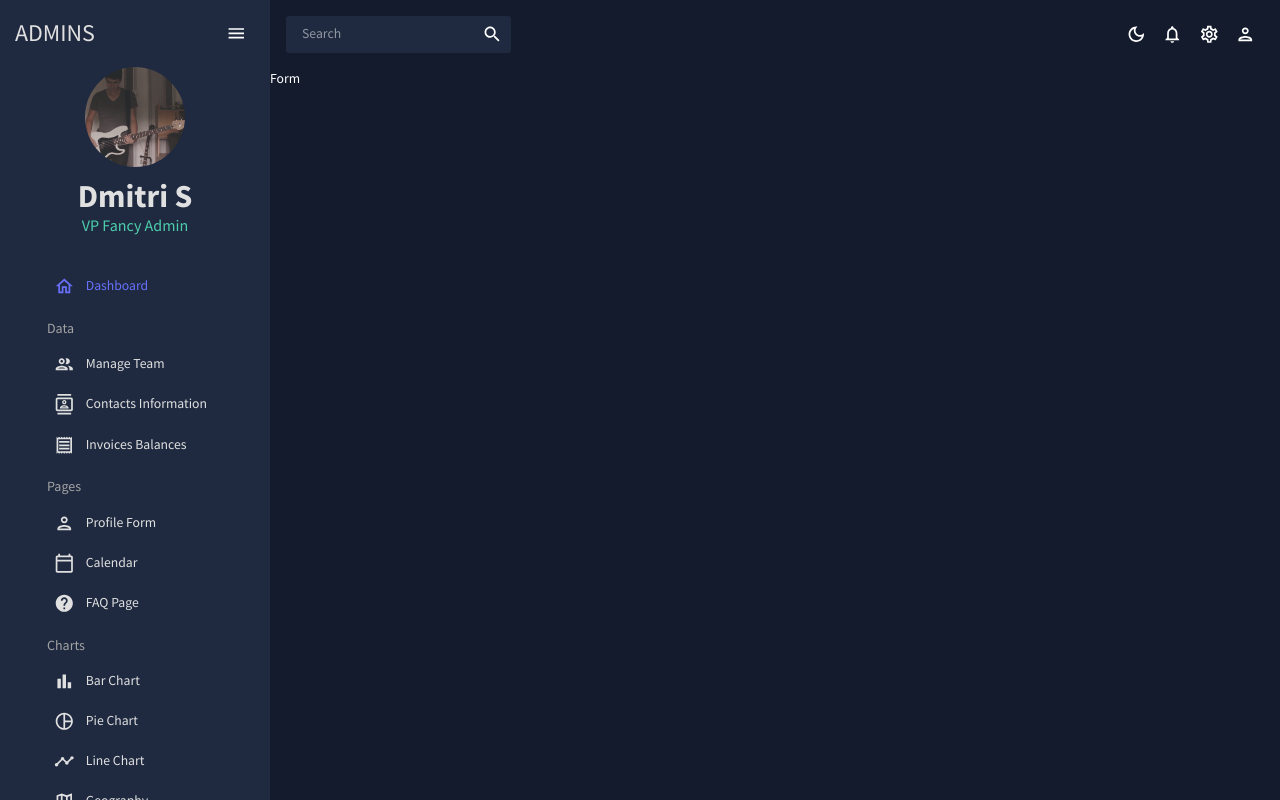
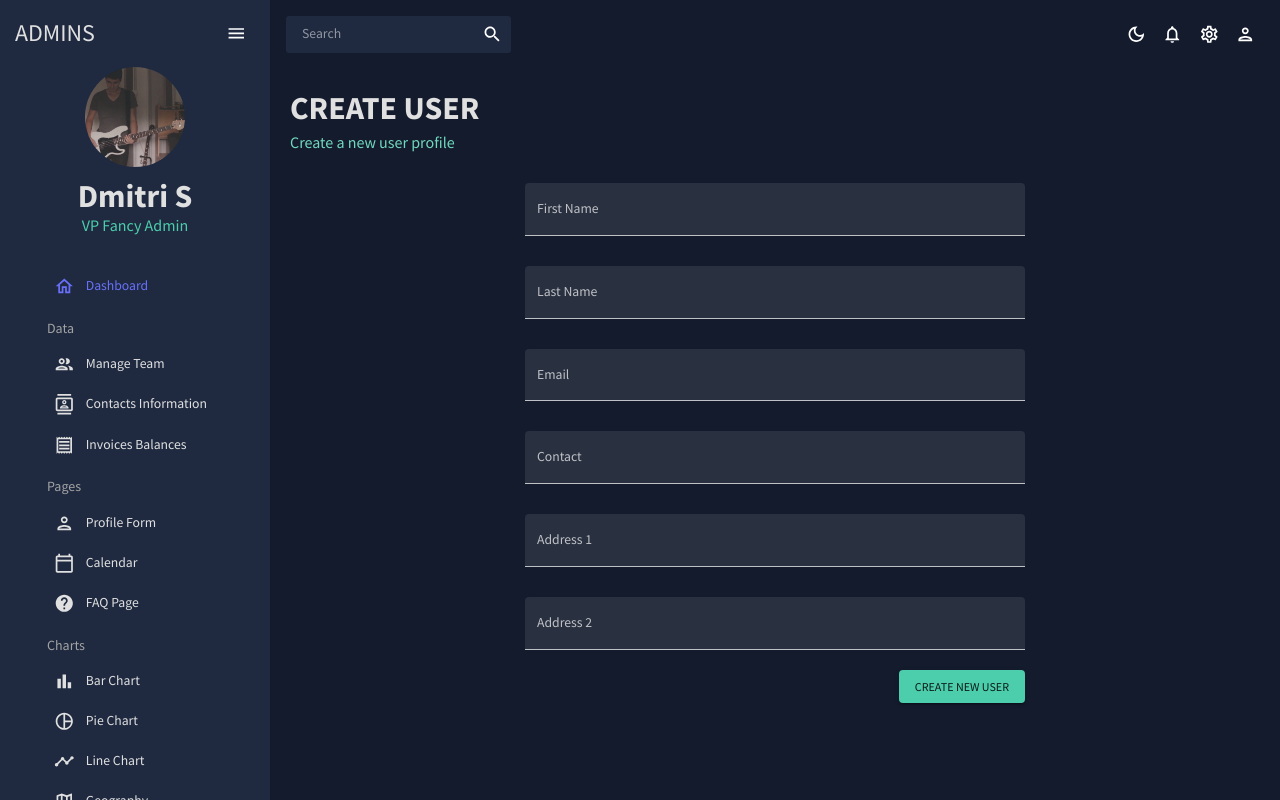
Before and after one commit to Dmitriy24S/admin-dashboard, a React (Create React App) app: page /form in a window 1280 px wide. Built offline with nearby package versions, Linux system fonts and the light colour scheme.

Commit message:
feat: add Create User Form to Form Page
* add Formik Form w/ yup

```diff
--- a/src/scenes/form/index.tsx
+++ b/src/scenes/form/index.tsx
@@ -1,5 +1,218 @@
+import { Box, Button, TextField, Typography, useTheme } from '@mui/material'
+import useMediaQuery from '@mui/material/useMediaQuery'
+import { Formik } from 'formik'
+import * as yup from 'yup'
+import CategoryHeader from '../../components/CategoryHeader'
+import { colorsShades } from '../../theme/theme'
+
+const initialValues = {
+  firstName: '',
+  lastName: '',
+  email: '',
+  contact: '',
+  address1: '',
+  address2: '',
+}
+
+const phoneRegExp =
+  /^((\+[1-9]{1,4}[ -]?)|(\([0-9]{2,3}\)[ -]?)|([0-9]{2,4})[ -]?)*?[0-9]{3,4}[ -]?[0-9]{3,4}$/
+
+const userSchema = yup.object().shape({
+  firstName: yup.string().required('Required'),
+  lastName: yup.string().required('Required'),
+  email: yup.string().email('Invalid email').required('Required'),
+  contact: yup
+    .string()
+    .matches(phoneRegExp, 'Phone number is not valid')
+    .required('Required'),
+  address1: yup.string().required('Required'),
+  address2: yup.string().required('Required'),
+})
+
 const Form = () => {
-  return <div>Form</div>
+  const theme = useTheme()
+  const colors = colorsShades(theme.palette.mode)
+  const isNonMobile = useMediaQuery('(min-width: 600px)')
+
+  const handleFormSubmit = (values: typeof initialValues) => {
+    console.log('handleFormSubmit values:', values)
+  }
+
+  return (
+    <Box m='20px'>
+      <CategoryHeader title='CREATE USER' subtitle='Create a new user profile' />
+      <Formik
+        onSubmit={handleFormSubmit}
+        initialValues={initialValues}
+        validationSchema={userSchema}
+      >
+        {({ values, errors, touched, handleBlur, handleChange, handleSubmit }) => (
+          <form
+            onSubmit={handleSubmit}
+            style={{
+              maxWidth: '500px',
+              margin: '0 auto',
+            }}
+          >
+            <Box
+              display='grid'
+              gap='30px'
+              gridTemplateColumns='repeat(4, minmax(0, 1fr))'
+              sx={{
+                '& > div': {
+                  gridColumn: isNonMobile ? undefined : 'span 4', // 4 - entire line // !
+                },
+              }}
+              // maxWidth='500px'
+              // m='0 auto'
+            >
+              <TextField
+                fullWidth
+                variant='filled'
+                type='text'
+                label='First Name'
+                onBlur={handleBlur}
+                onChange={handleChange}
+                value={values.firstName}
+                name='firstName'
+                error={!!touched.firstName && !!errors.firstName} // force to be boolean // !
+                helperText={touched.firstName && errors.firstName}
+                sx={{
+                  gridColumn: 'span 4',
+                  '& .Mui-focused:not(.Mui-error)': {
+                    // '& .Mui-focused': {
+                    // color: 'green !important',
+                    color: `${colors.blueAccent[400]} !important`,
+                  },
+                  // '& .Mui-error': {
+                  //   color: `#f44336 !important`,
+                  // },
+                  '& .Mui-focused:not(.Mui-error):after': {
+                    // '& .Mui-focused:after': {
+                    // borderBottomColor: 'green !important',
+                    borderBottomColor: `${colors.blueAccent[400]} !important`,
+                  },
+                  // '& .Mui-error:after': {
+                  //   borderBottomColor: `#f44336 !important`,
+                  // },
+                }}
+              />
+              <TextField
+                fullWidth
+                variant='filled'
+                type='text'
+                label='Last Name'
+                onBlur={handleBlur}
+                onChange={handleChange}
+                value={values.lastName}
+                name='lastName'
+                error={!!touched.lastName && !!errors.lastName} // force to be boolean // !
+                helperText={touched.lastName && errors.lastName}
+                sx={{
+                  gridColumn: 'span 4',
+                  '& .Mui-focused:not(.Mui-error)': {
+                    color: `${colors.blueAccent[400]} !important`,
+                  },
+                  '& .Mui-focused:not(.Mui-error):after': {
+                    borderBottomColor: `${colors.blueAccent[400]} !important`,
+                  },
+                }}
+              />
+              <TextField
+                fullWidth
+                variant='filled'
+                type='text'
+                label='Email'
+                onBlur={handleBlur}
+                onChange={handleChange}
+                value={values.email}
+                name='email'
+                error={!!touched.email && !!errors.email} // force to be boolean // !
+                helperText={touched.email && errors.email}
+                sx={{
+                  gridColumn: 'span 4',
+                  '& .Mui-focused:not(.Mui-error)': {
+                    color: `${colors.blueAccent[400]} !important`,
+                  },
+                  '& .Mui-focused:not(.Mui-error):after': {
+                    borderBottomColor: `${colors.blueAccent[400]} !important`,
+                  },
+                }}
+              />
+              <TextField
+                fullWidth
+                variant='filled'
+                type='text'
+                label='Contact'
+                onBlur={handleBlur}
+                onChange={handleChange}
+                value={values.contact}
+                name='contact'
+                error={!!touched.contact && !!errors.contact} // force to be boolean // !
+                helperText={touched.contact && errors.contact}
+                sx={{
+                  gridColumn: 'span 4',
+                  '& .Mui-focused:not(.Mui-error)': {
+                    color: `${colors.blueAccent[400]} !important`,
+                  },
+                  '& .Mui-focused:not(.Mui-error):after': {
+                    borderBottomColor: `${colors.blueAccent[400]} !important`,
+                  },
+                }}
+              />
+              <TextField
+                fullWidth
+                variant='filled'
+                type='text'
+                label='Address 1'
+                onBlur={handleBlur}
+                onChange={handleChange}
+                value={values.address1}
+                name='address1'
+                error={!!touched.address1 && !!errors.address1} // force to be boolean // !
+                helperText={touched.address1 && errors.address1}
+                sx={{
+                  gridColumn: 'span 4',
+                  '& .Mui-focused:not(.Mui-error)': {
+                    color: `${colors.blueAccent[400]} !important`,
+                  },
+                  '& .Mui-focused:not(.Mui-error):after': {
+                    borderBottomColor: `${colors.blueAccent[400]} !important`,
+                  },
+                }}
+              />
+              <TextField
+                fullWidth
+                variant='filled'
+                type='text'
+                label='Address 2'
+                onBlur={handleBlur}
+                onChange={handleChange}
+                value={values.address2}
+                name='address2'
+                error={!!touched.address2 && !!errors.address2} // force to be boolean // !
+                helperText={touched.address2 && errors.address2}
+                sx={{
+                  gridColumn: 'span 4',
+                  '& .Mui-focused:not(.Mui-error)': {
+                    color: `${colors.blueAccent[400]} !important`,
+                  },
+                  '& .Mui-focused:not(.Mui-error):after': {
+                    borderBottomColor: `${colors.blueAccent[400]} !important`,
+                  },
+                }}
+              />
+            </Box>
+            <Box display='flex' justifyContent='end' mt='20px'>
+              <Button type='submit' variant='contained' color='secondary'>
+                Create New User
+              </Button>
+            </Box>
+          </form>
+        )}
+      </Formik>
+    </Box>
+  )
 }
 
 export default Form
```
